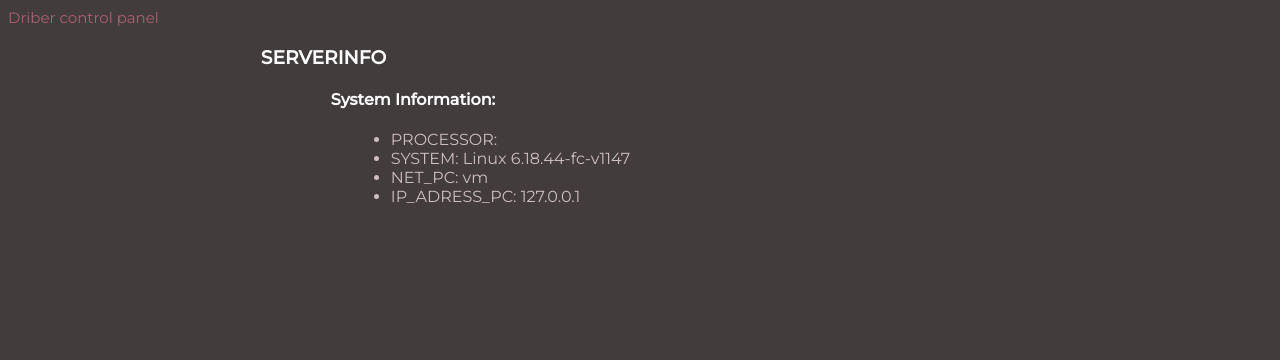
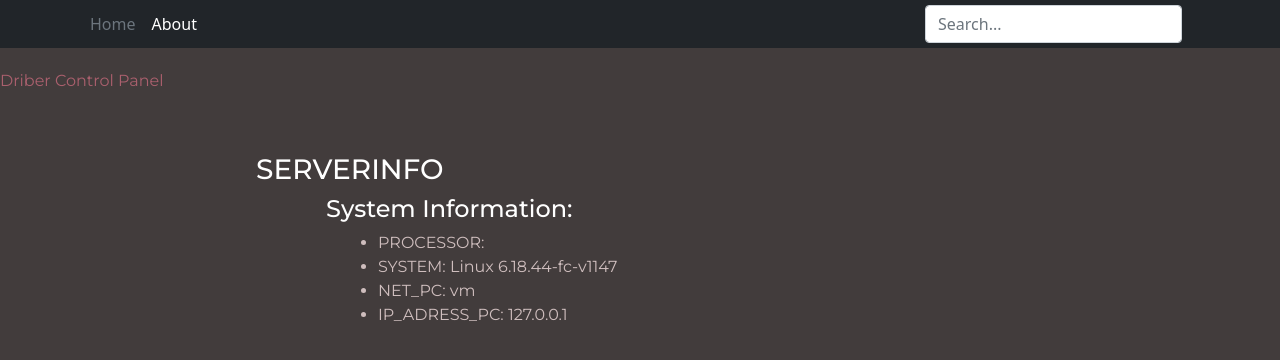
Before and after one commit to valorka69/scapy_attack, a Django app: page / in a window 1280 px wide. Shown: the top 360 px of the page. Run offline with Django 4.2, Linux system fonts and the light colour scheme.

Commit message:
New disign

```diff
--- a/server/main/templates/main/index.html
+++ b/server/main/templates/main/index.html
@@ -3,7 +3,7 @@
 <head>
     <meta charset="UTF-8">
     <meta http-equiv="X-UA-Compatible" content="IE=edge">
-    <meta name="viewport" content="width=device-width, initial-scale=1.0">
+    <meta name="viewport" content="width=device-width, initial-scale=1">
     <title>SERVERINFO</title>
     <style>
         @import url('https://fonts.googleapis.com/css2?family=Montserrat:ital,wght@0,200;1,100;1,200&display=swap');
@@ -11,10 +11,29 @@
         @import url('https://fonts.googleapis.com/css2?family=Montserrat:wght@500&display=swap');
         @import url('https://fonts.googleapis.com/css2?family=Montserrat&display=swap');
     </style>
+    <link href="https://cdn.jsdelivr.net/npm/bootstrap@5.1.3/dist/css/bootstrap.min.css" rel="stylesheet" integrity="sha384-1BmE4kWBq78iYhFldvKuhfTAU6auU8tT94WrHftjDbrCEXSU1oBoqyl2QvZ6jIW3" crossorigin="anonymous">
 </head>
 <body style="background-color:#423c3c;">
-    <span style="font-size:15px;color:#ab606e;font-family: 'Montserrat', sans-serif;">Driber control panel</span>
-    <div style="margin-left:20%;">
+    <header class="p-1 bg-dark text-white">
+        <div class="container">
+            <div class="d-flex flex-wrap align-items-center justify-content-center justify-content-lg-start">
+            <a href="/" class="d-flex align-items-center mb-2 mb-lg-0 text-white text-decoration-none">
+            </a>
+
+            <ul class="nav col-12 col-lg-auto me-lg-auto mb-2 justify-content-center mb-md-0">
+            <li><a href="{% url 'home' %}" class="nav-link px-2 text-secondary">Home</a></li>
+            <li><a href="#" class="nav-link px-2 text-white">About</a></li>
+            </ul>
+
+            <form class="col-12 col-lg-auto mb-3 mb-lg-0 me-lg-3">
+                <input type="search" class="form-control form-control-dark" placeholder="Search..." aria-label="Search">
+            </form>
+            </div>
+        </div>
+        </header>
+    <div style="margin-top:20px;">
+        <span style="color:#ab606e;font-family: 'Montserrat', sans-serif;">Driber Control Panel</span>
+        <div style="margin-left:20%;margin-top:60px;">
             <h3 style="color:white;font-family: 'Montserrat', sans-serif;">SERVERINFO</h3>
             <div style="margin-left:70px;">
                 <h4 style="color:white;font-family: 'Montserrat', sans-serif;">System Information:</h4>
@@ -28,5 +47,6 @@
                     </div>
             </div>
         </div>
+    </div>
 </body>
 </html>
--- a/server/main/urls.py
+++ b/server/main/urls.py
@@ -3,5 +3,5 @@ from . import views
 
 
 urlpatterns = [
-    path('', views.index)
+    path('', views.index, name='home')
 ]
--- a/server/manage.py
+++ b/server/manage.py
@@ -3,6 +3,7 @@
 import os
 import sys
 import time
+
 
 def main():
     """Run administrative tasks."""
@@ -16,10 +17,9 @@ def main():
             "forget to activate a virtual environment?"
         ) from exc
     execute_from_command_line(sys.argv)
-    os.system('cls')
 
 
 if __name__ == '__main__':
-    print('SERVER RUNNING...')
-    time.sleep(3)
+    print('SERVER STARTING....')
+    time.sleep(1)
     main()
```
Also changed, not shown: main.py (+8 -19 lines). Lines whose indentation alone changed are shown as unchanged.
